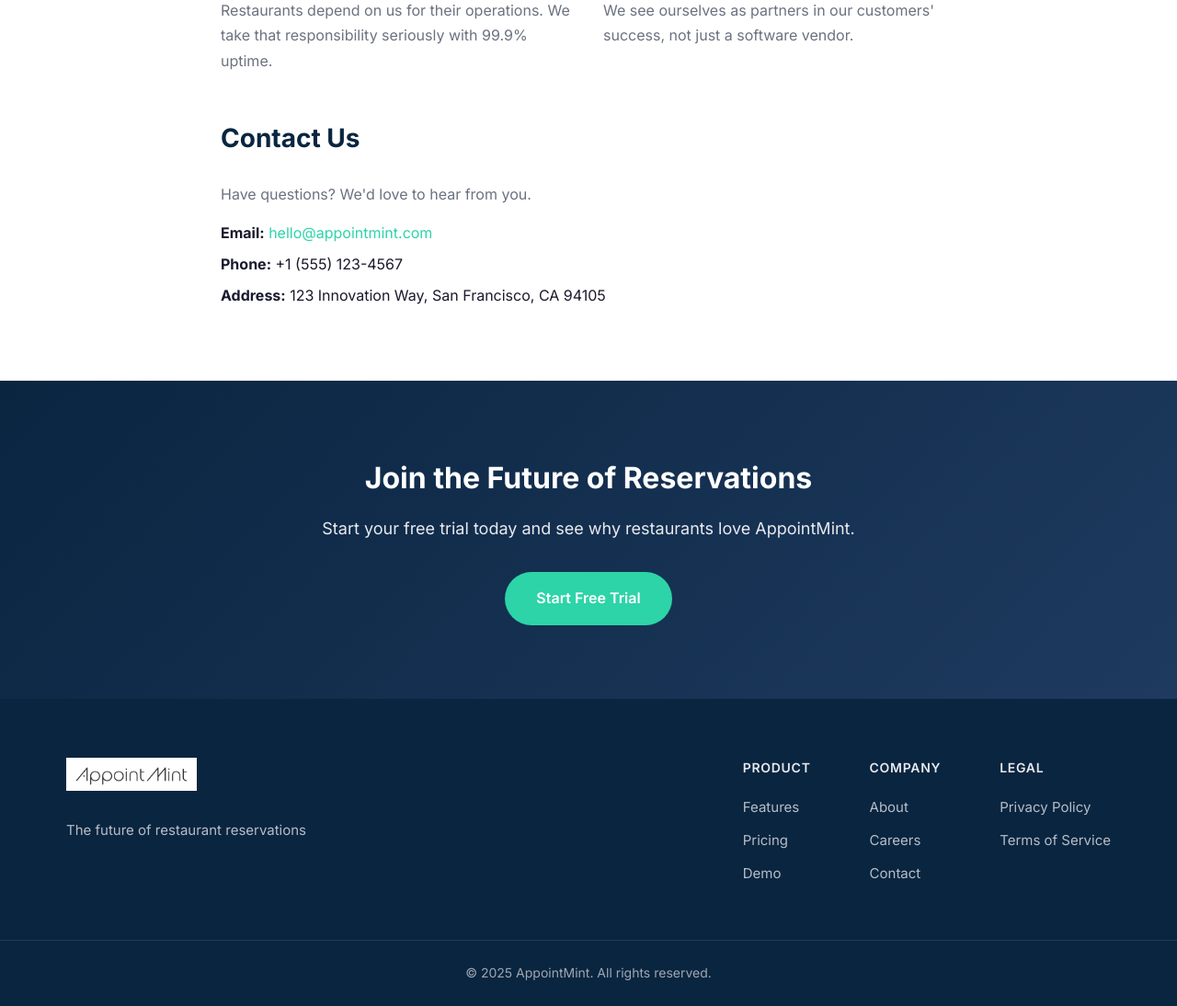
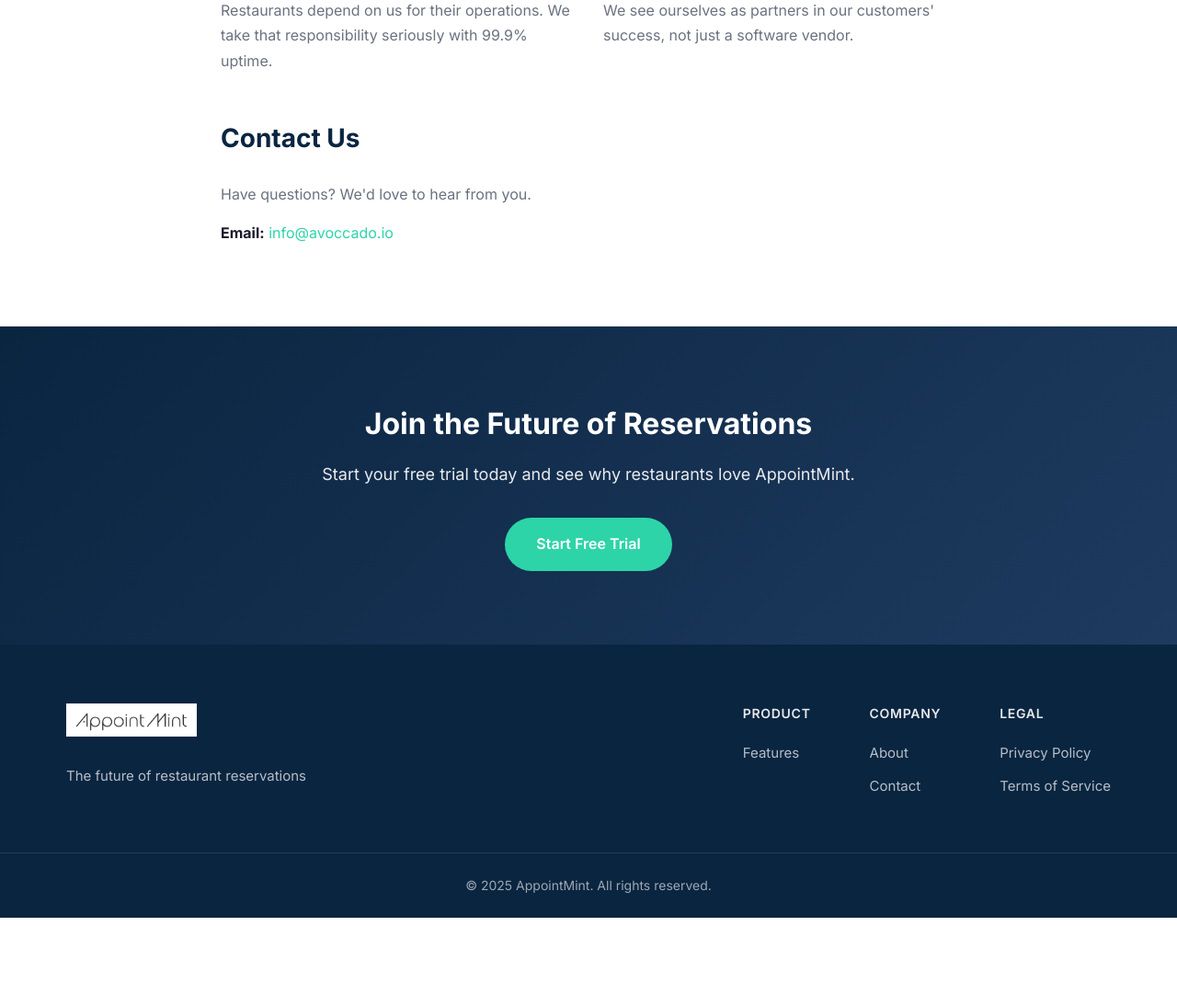
Before and after one commit to janattavoccado/appointmint-saas, a Flask app: page /about in a window 1280 px wide. Shown: the part 1188-2282 px from the top of the page at 92% size. After the commit the page ends 2186 px from the top, so only its background shows below. Run offline with Flask 3, Linux system fonts and the light colour scheme.

Commit message:
Hiding not ready content from the html views

```diff
--- a/app/templates/about.html
+++ b/app/templates/about.html
@@ -52,9 +52,9 @@
         <p style="color: var(--text-light); line-height: 1.8; margin-bottom: 1rem;">
             Have questions? We'd love to hear from you.
         </p>
-        <p style="margin-bottom: 0.5rem;"><strong>Email:</strong> <a href="mailto:hello@appointmint.com" style="color: var(--primary-color);">hello@appointmint.com</a></p>
-        <p style="margin-bottom: 0.5rem;"><strong>Phone:</strong> +1 (555) 123-4567</p>
-        <p><strong>Address:</strong> 123 Innovation Way, San Francisco, CA 94105</p>
+        <p style="margin-bottom: 0.5rem;"><strong>Email:</strong> <a href="mailto:info@avoccado.io" style="color: var(--primary-color);">info@avoccado.io</a></p>
+        <!-- <p style="margin-bottom: 0.5rem;"><strong>Phone:</strong> +1 (555) 123-4567</p>-->
+        <!-- <p><strong>Address:</strong> 123 Innovation Way, San Francisco, CA 94105</p>-->
     </div>
 </section>
 
--- a/app/templates/base.html
+++ b/app/templates/base.html
@@ -64,13 +64,13 @@
                 <div class="footer-column">
                     <h4>Product</h4>
                     <a href="{{ url_for('main.features') }}">Features</a>
-                    <a href="{{ url_for('main.pricing') }}">Pricing</a>
-                    <a href="{{ url_for('main.demo') }}">Demo</a>
+                    <!-- <a href="{{ url_for('main.pricing') }}">Pricing</a> -->
+                    <!-- <a href="{{ url_for('main.demo') }}">Demo</a> -->
                 </div>
                 <div class="footer-column">
                     <h4>Company</h4>
                     <a href="{{ url_for('main.about') }}">About</a>
-                    <a href="#">Careers</a>
+                    <!-- <a href="#">Careers</a> -->
                     <a href="#">Contact</a>
                 </div>
                 <div class="footer-column">
```
